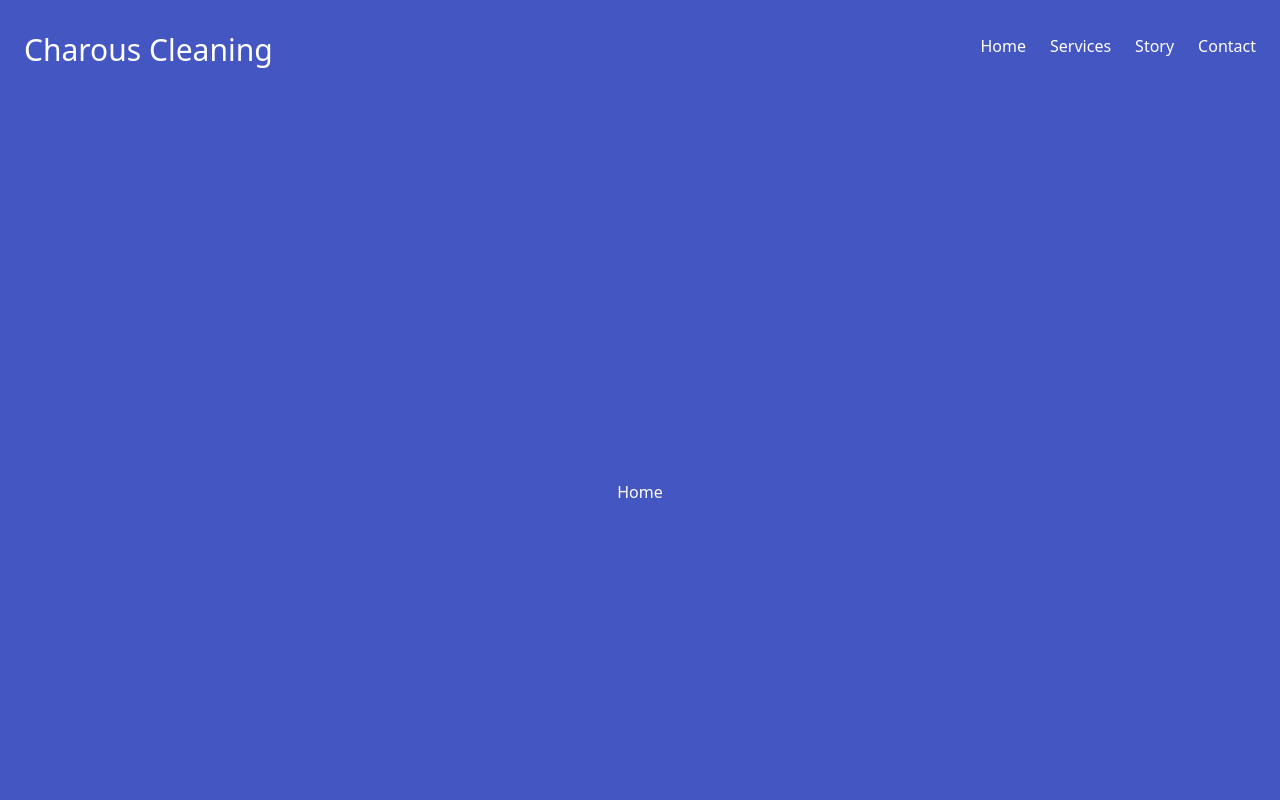
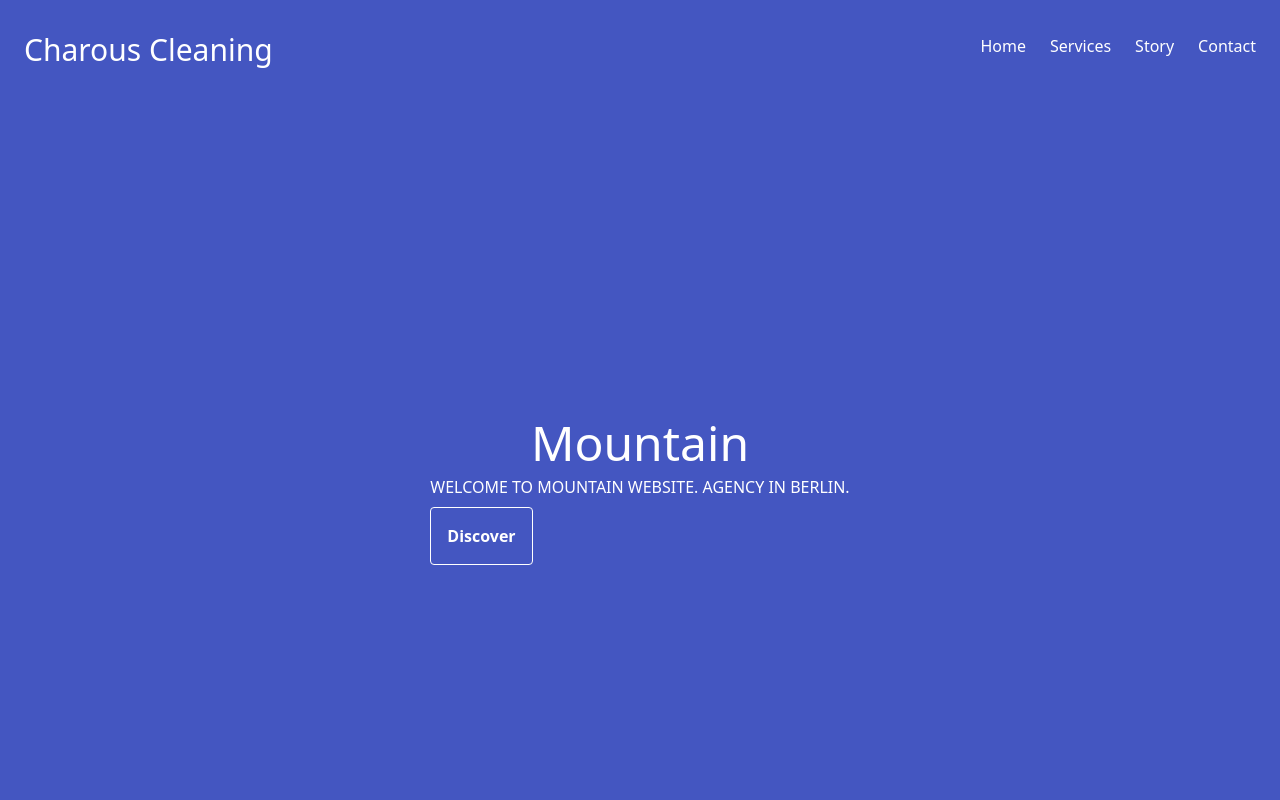
Before and after one commit to OlehBilozir/charous-cleaning, a Nuxt app: page / in a window 1280 px wide. Shown: the top 800 px of the page. Built offline with nearby package versions, Linux system fonts and the light colour scheme.

Commit message:
Updated Home

```diff
--- /dev/null
+++ b/components/Footer.vue
@@ -0,0 +1,15 @@
+<template>
+  <div
+    class="bg-white min-h-screen mx-auto grid place-content-center text-center"
+  >
+    <h1>Footer</h1>
+  </div>
+</template>
+
+<script>
+export default {
+  name: "FooterPage",
+};
+</script>
+
+<style lang="scss" scoped></style>
--- a/components/Home.vue
+++ b/components/Home.vue
@@ -1,6 +1,12 @@
 <template>
-  <div class="bg-indigoBlue min-h-screen grid place-content-center">
-    <h1>Home</h1>
+  <div class="bg-indigoBlue min-h-screen grid place-content-center text-center">
+    <h1 class="mb-2 text-5xl">Mountain</h1>
+
+    <p class="mb-2">WELCOME TO MOUNTAIN WEBSITE. AGENCY IN BERLIN.</p>
+
+    <button class="border border-white py-4 px-4 rounded max-w-min font-bold">
+      Discover
+    </button>
   </div>
 </template>
 
--- a/pages/index.vue
+++ b/pages/index.vue
@@ -12,6 +12,8 @@
     <Contact />
 
     <Tutorial />
+
+    <Footer />
   </div>
 </template>
 
```
